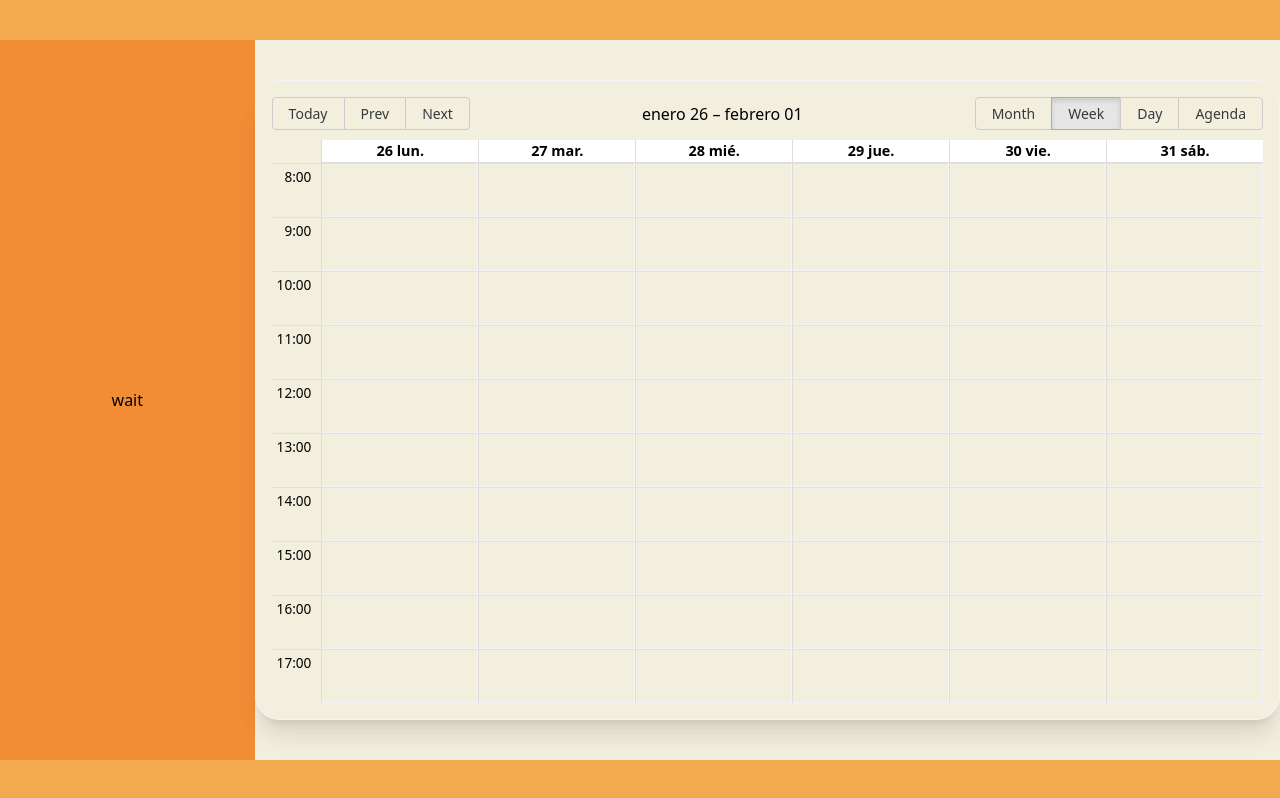
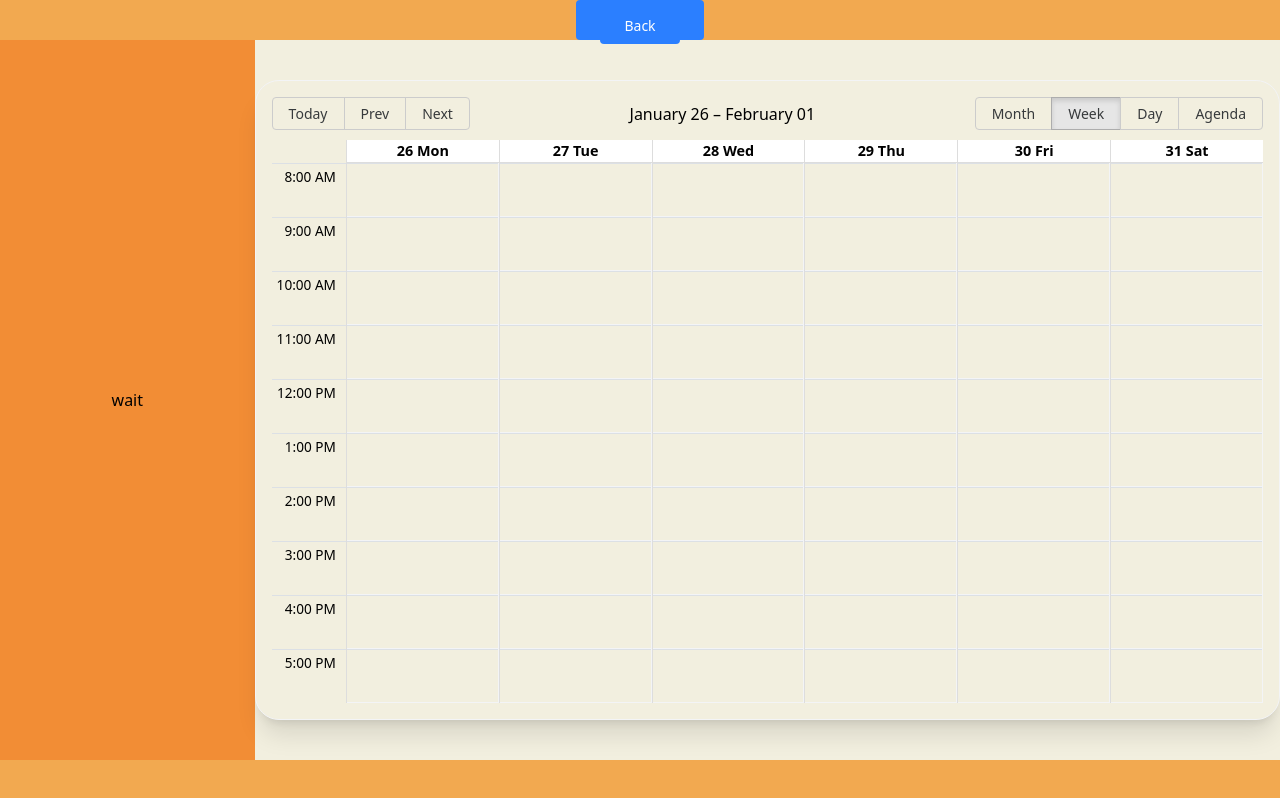
Before and after one commit to SmatamorosN04/scheduling_APP, a Next.js app: page /admin/dashboard in a window 1280 px wide. Built offline with nearby package versions, Linux system fonts and the light colour scheme; no server answers; the database is empty.

Commit message:
calendar changed to english

```diff
--- /dev/null
+++ b/app/components/BackButton/BackButton.tsx
@@ -0,0 +1,17 @@
+import Link from "next/dist/client/link";
+
+interface BackButtonProp{
+    redirection: string;
+
+}
+
+export default  function BackButton({redirection}: BackButtonProp){
+    return(
+        <Link
+            className="px-6 py-2 active:scale-95 transition bg-blue-500 rounded text-white text-sm font-medium"
+            href={redirection}
+        > <button type="button" className="px-6 py-2 active:scale-95 transition bg-blue-500 rounded text-white text-sm font-medium">Back</button>
+        </Link>
+
+        )
+}
--- a/app/components/Calendar/calendar.tsx
+++ b/app/components/Calendar/calendar.tsx
@@ -51,6 +51,7 @@ export default function ArielCalendar({ events, isClientView = false, onDateSele
             <Calendar
                 localizer={localizer}
                 events={events}
+                culture='en'
                 startAccessor="start"
                 endAccessor="end"
                 step={60}
--- a/app/components/header/header.tsx
+++ b/app/components/header/header.tsx
@@ -1,5 +1,11 @@
+import BackButton from "@/app/components/BackButton/BackButton";
+
 export default function Header(){
     return(
-        <div className="w-full h-10 bg-[#F2A950] absolute top-0"></div>
+        <div className="w-full h-10 bg-[#F2A950] absolute top-0 flex justify-center">
+            <BackButton
+            redirection={'/'}
+            />
+        </div>
     )
 }
--- a/app/page.tsx
+++ b/app/page.tsx
@@ -4,6 +4,7 @@ import Header from "@/app/components/header/header";
 import Footer from "@/app/components/footer/footer";
 import ServiceCard from "@/app/components/ServiceCard/ServiceCard";
 import ServiceForm from "@/app/components/ServiceForm/ServiceForm";
+import BackButton from "@/app/components/BackButton/BackButton";
 
 
 
@@ -17,8 +18,8 @@ export default async function Home() {
         <Link
             href="/clients/selectService"
             className='p-2 bg-white rounded-lg hover:cursor-pointer text-black' > Go to select Service</Link>
+
         <Footer/>
-
 
 
     </div>
```
